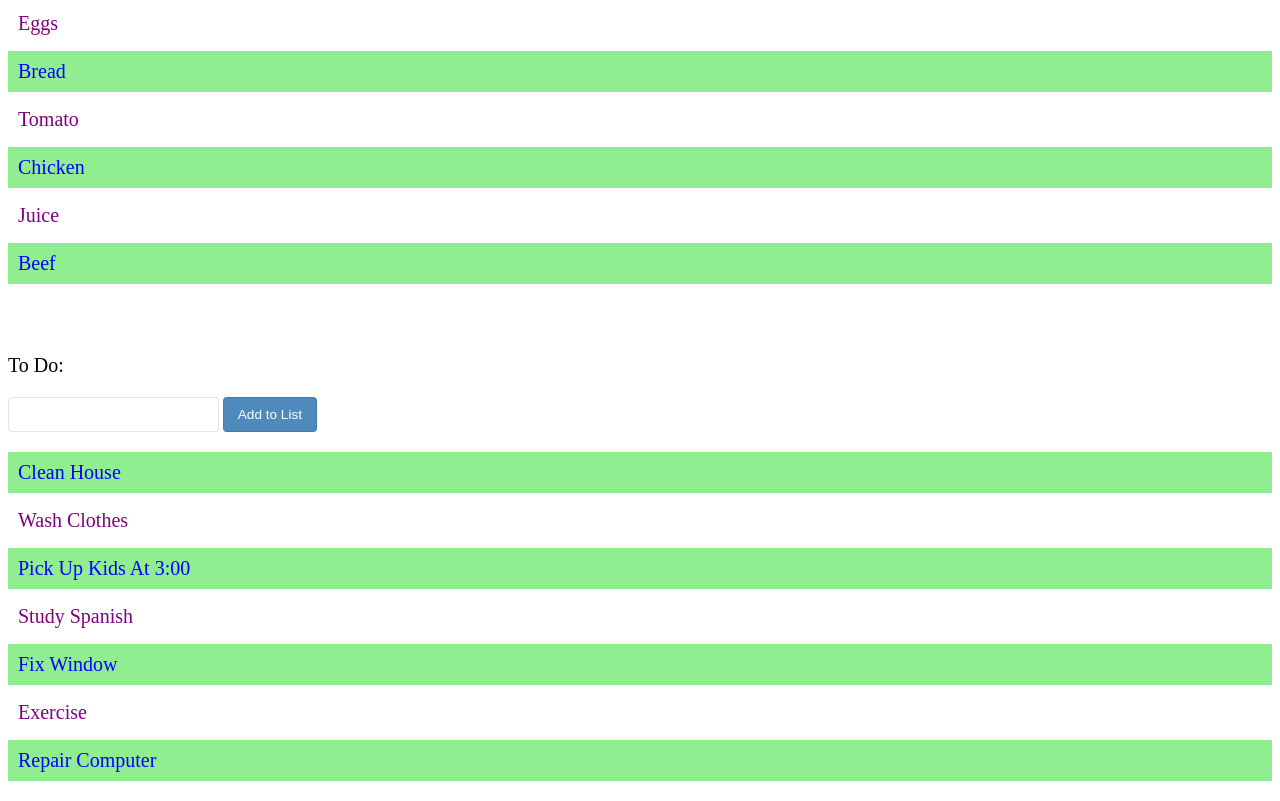
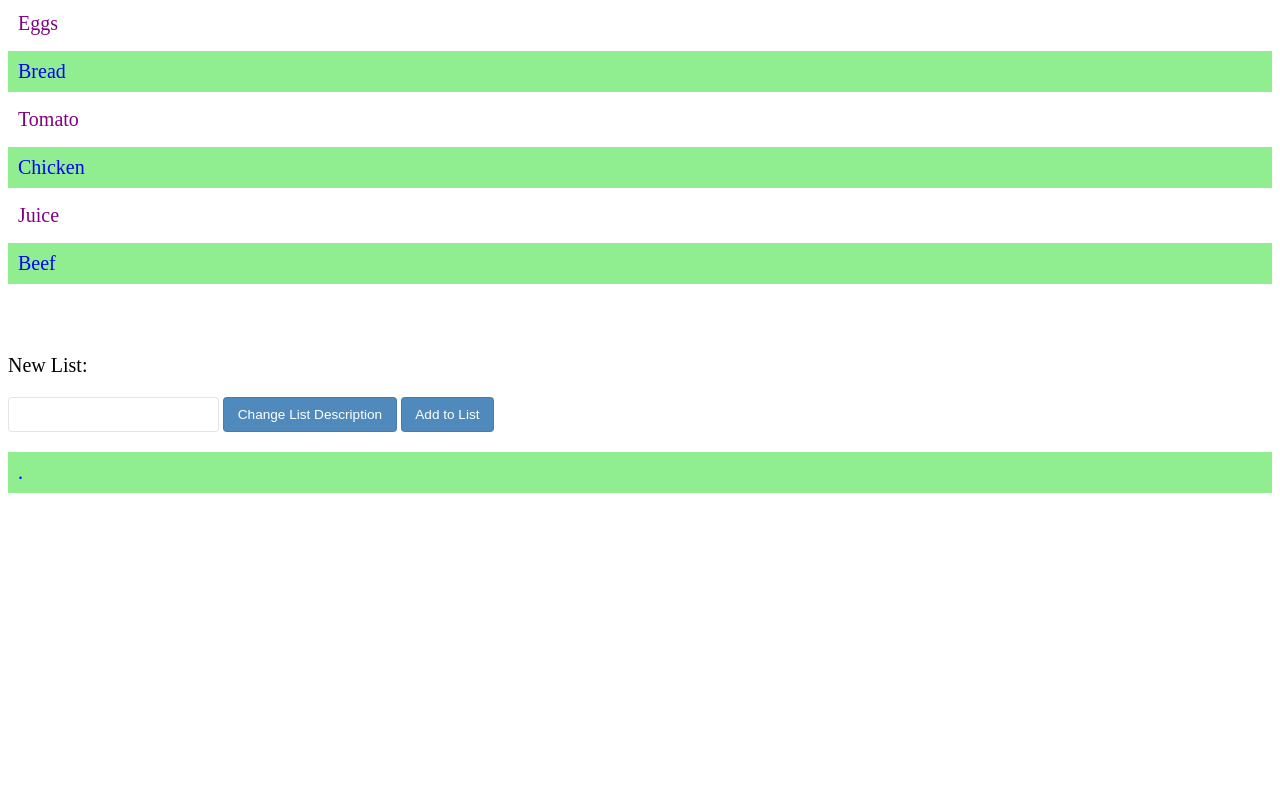
Before and after one commit to Tlacoding111/javaScriptProjectOne, a plain HTML site: page index.html in a window 1280 px wide. Shown: the part 898-1699 px from the top of the page. After the commit the page ends 1411 px from the top, so only its background shows below. Drawn offline with Linux system fonts and the light colour scheme.

Commit message:
made changes

```diff
--- a/index.html
+++ b/index.html
@@ -49,17 +49,12 @@
     </div>
 
     <div class="todo">
-        <p class="description purp">To Do:</p>
-        <input type="text" class="description">
+        <p class="description purp third">New List:</p>
+        <input type="text" class="description third">
+        <button class="description third">Change List Description</button>
         <button class="description">Add to List</button>
             <ul>
-                <li>clean house</li>
-                <li>wash clothes</li>
-                <li>pick up kids at 3:00</li>
-                <li>study spanish</li>
-                <li>fix window</li>
-                <li>exercise</li>
-                <li>repair computer</li>
+                <li>.</li>
             </ul>
     </div>
 
--- a/main.js
+++ b/main.js
@@ -17,3 +17,11 @@ for (let i = 0; i < evens.length; i += 1) {
     evens[i].style.backgroundColor = "lightgreen";
     evens[i].style.color = "blue";
 }
+
+const input = document.querySelector("input.third");
+const p = document.querySelector("p.third");
+const button = document.querySelector("button.third");
+
+button.addEventListener("click", () => {
+    p.textContent = input.value + ":";
+})
```
